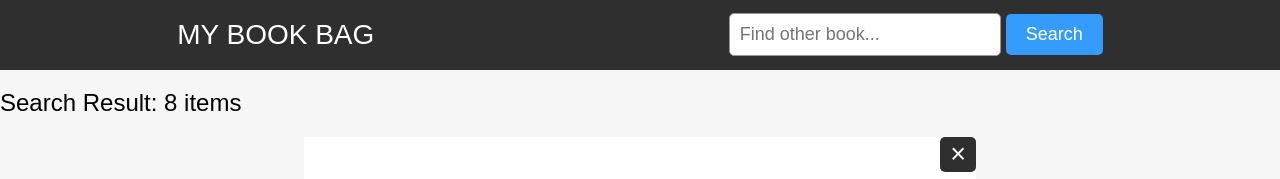
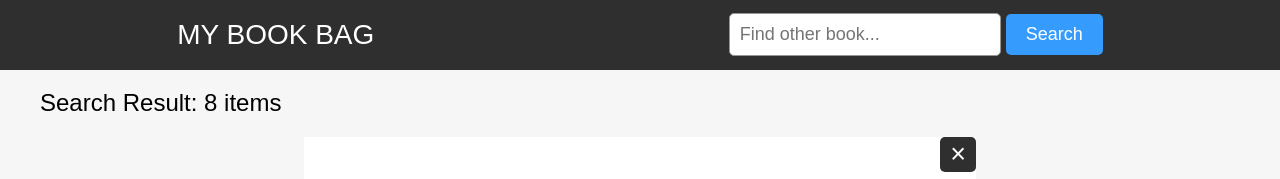
Before and after one commit to sherlockdabe48/React-Study-Project, a React (Create React App) app: page /search-page in a window 1280 px wide. Shown: the top 179 px of the page. Built offline with nearby package versions, Linux system fonts and the light colour scheme.

Commit message:
Add detail effect

```diff
--- a/src/css/shelf-bag-wrapper.css
+++ b/src/css/shelf-bag-wrapper.css
@@ -1,6 +1,9 @@
 .shelf-bag-wrapper {
     display: flex;
     justify-content: space-around;
+}
+.topic {
+    margin-left: 40px;
 }
 
 @media (max-width:900px ) {
```
